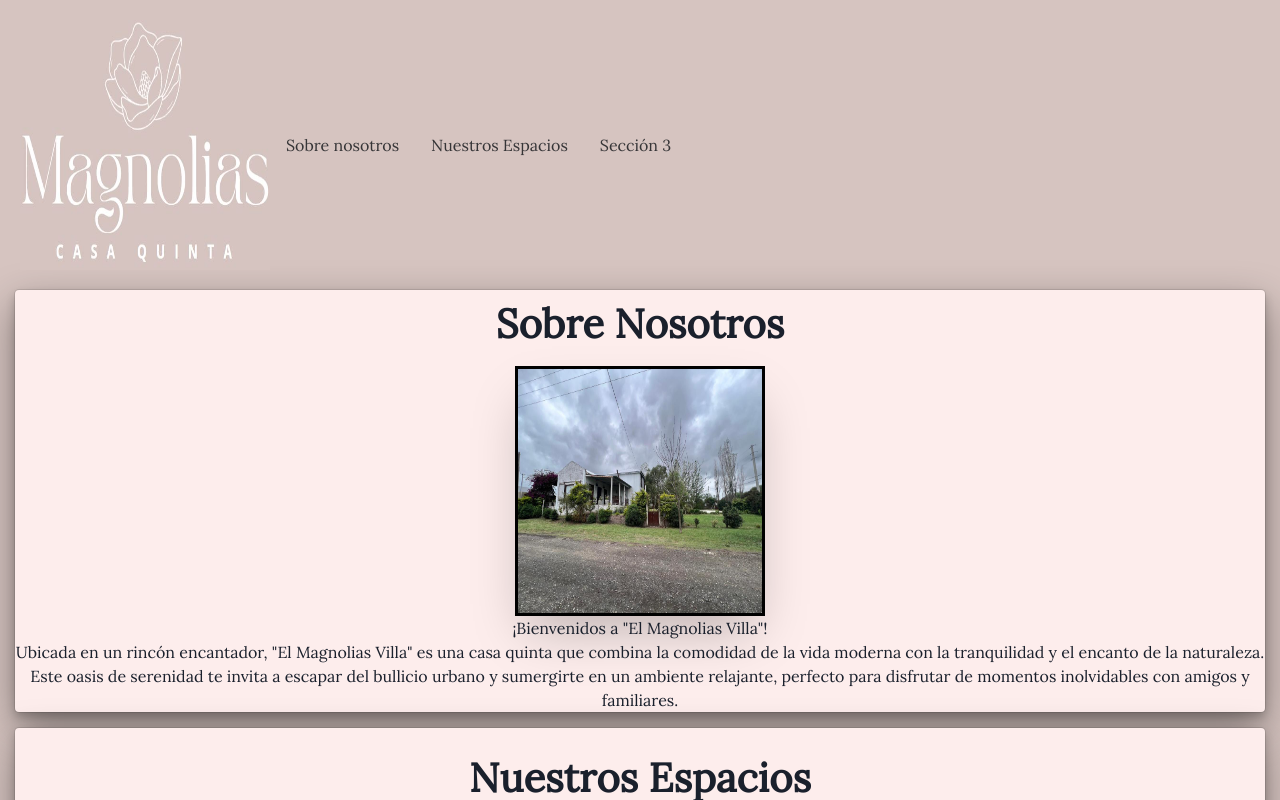
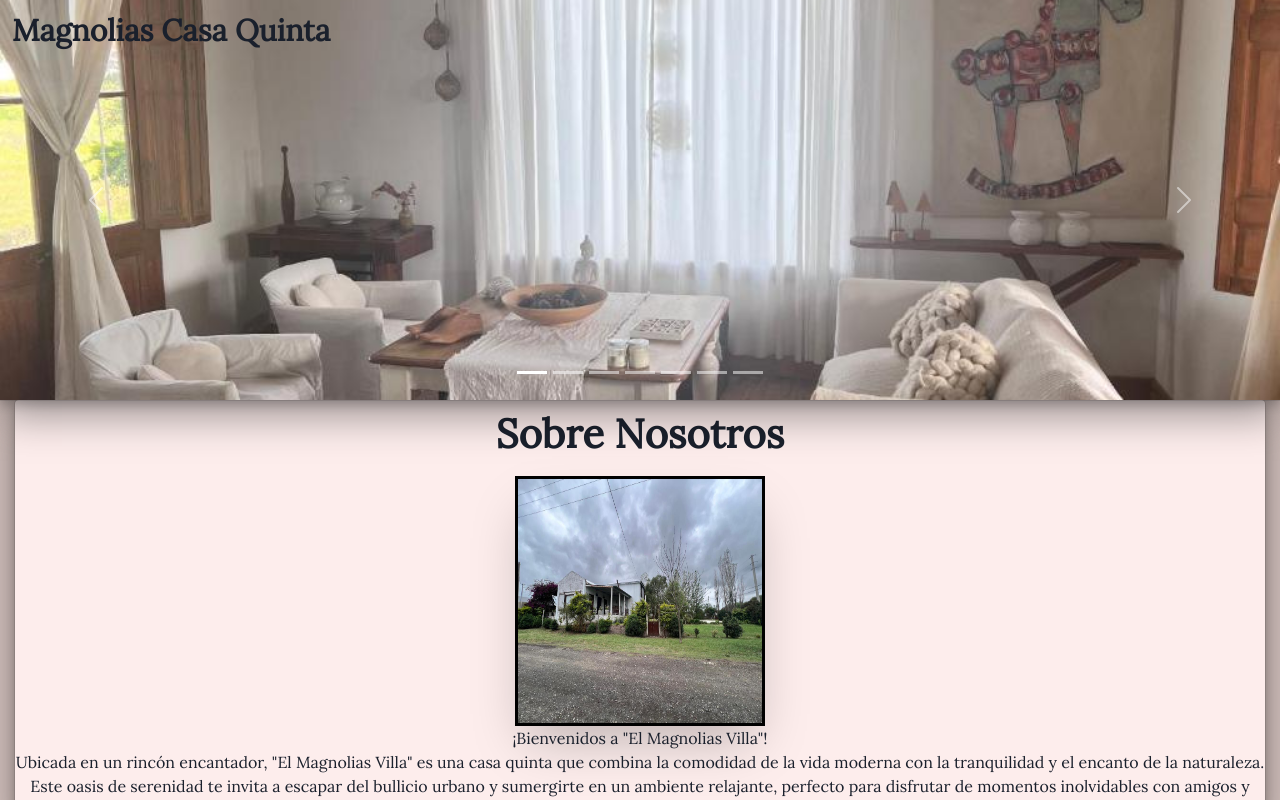
Before and after one commit to Laria-Mateo/Magnolias-CasaQuinta-Project, a React (Vite) app: page / in a window 1280 px wide. Shown: the top 800 px of the page. Built offline with nearby package versions, Linux system fonts and the light colour scheme.

Commit message:
cambios importantes en el header

```diff
--- a/src/App.jsx
+++ b/src/App.jsx
@@ -1,10 +1,11 @@
-import * as React from 'react'
+import React, { useState, useEffect } from 'react';
 
 
-import { ChakraProvider } from '@chakra-ui/react'
+import { ChakraProvider, Box, Spacer } from '@chakra-ui/react'
 import Menu from './components/menu/menu';
 import Secciones from './components/menu/secciones/secciones';
 import Header from './components/Header/header';
+import PostHeader from './components/postHeader/postHeader';
 
 
 
@@ -12,9 +13,12 @@ function App() {
 
   return (
     <ChakraProvider>
+
       <Header/>
+    <PostHeader/>
 
-      <Secciones />
+        <Secciones />
+
 
     </ChakraProvider>
   )
--- a/src/components/Header/header.jsx
+++ b/src/components/Header/header.jsx
@@ -1,20 +1,43 @@
-import { Box, Flex, Image } from '@chakra-ui/react';
-import Menu from '../menu/menu';
-import Logo from './Logo.jpg';
+import React, { useState, useEffect } from 'react';
+import { Box, Heading } from '@chakra-ui/react';
+import 'bootstrap/dist/css/bootstrap.min.css';
 
-function Header() {
+const Header = () => {
+  const [isScrolled, setIsScrolled] = useState(false);
+
+  useEffect(() => {
+    const handleScroll = () => {
+      const scrollPosition = window.scrollY;
+      // Cambia el estado de isScrolled basado en la posición del scroll
+      setIsScrolled(scrollPosition > 0);
+    };
+
+    // Agrega el listener para el evento de scroll
+    window.addEventListener('scroll', handleScroll);
+
+    // Limpia el listener cuando el componente se desmonta
+    return () => {
+      window.removeEventListener('scroll', handleScroll);
+    };
+  }, []);
+
   return (
-    <Box bg="#D6C4C0" p={5} color="rgb(54,53,55)">
-      <Flex
-        direction={['column', 'row']}
-        align="center"
-        justify={['center', 'flex-start']}
-      >
-        <Image src={Logo} alt='' boxSize={['200px', '250px']} maxW="100%"  />
-        <Menu />
-      </Flex>
+    <Box
+      as="header"
+      pos="fixed"
+      top="0"
+      left="0"
+      right="0"
+      zIndex="999"
+      bgColor={isScrolled ? 'white' : 'transparent'}
+      borderBottom={isScrolled ? '1px solid #ddd' : 'none'}
+      p="3"
+      transition="background-color 0.3s, border-bottom 0.3s"
+      boxShadow={isScrolled ? '0 0 10px rgba(0, 0, 0, 0.1)' : 'none'}
+    >
+      <Heading size="lg">Magnolias Casa Quinta</Heading>
     </Box>
   );
-}
+};
 
 export default Header;
--- a/src/components/menu/menu.jsx
+++ b/src/components/menu/menu.jsx
@@ -42,19 +42,17 @@ const Menu = () => {
     <>
     <VStack align="center">
       <Box display={{ base: 'block', md: 'none' }}>
-          <Button onClick={toggleMenu} bg="#D6C4C0" mt={'15px'}>
-            Menú
-          </Button>
+
       </Box>
       <Box display={{ base: 'none', md: 'block' }}>
         <Flex>
-            <Box m={4} cursor="pointer" onClick={() => handleItemClick("seccion1")}>
+          <Box m={4} cursor="pointer" onClick={() => handleItemClick("seccion1")} color="white">
             Sobre nosotros
           </Box>
-            <Box m={4} cursor="pointer" onClick={() => handleItemClick("seccion2")}>
+          <Box m={4} cursor="pointer" onClick={() => handleItemClick("seccion2")} color="white">
             Nuestros Espacios
           </Box>
-            <Box m={4} cursor="pointer" onClick={() => handleItemClick("seccion3")}>
+          <Box m={4} cursor="pointer" onClick={() => handleItemClick("seccion3")} color="white">
             Sección 3
           </Box>
         </Flex>
@@ -66,13 +64,13 @@ const Menu = () => {
           align={{ base: 'flex-start', md: 'center' }}
           mt={{ base: 4, md: 0 }}
         >
-            <Box m={4} cursor="pointer" onClick={() => handleItemClick("seccion1")}>
+          <Box m={4} cursor="pointer" onClick={() => handleItemClick("seccion1")} color="white">
             Sobre nosotros
           </Box>
-            <Box m={4} cursor="pointer" onClick={() => handleItemClick("seccion2")}>
+          <Box m={4} cursor="pointer" onClick={() => handleItemClick("seccion2")} color="white">
             Nuestros Espacios
           </Box>
-            <Box m={4} cursor="pointer" onClick={() => handleItemClick("seccion3")}>
+          <Box m={4} cursor="pointer" onClick={() => handleItemClick("seccion3")} color="white">
             Sección 3
           </Box>
         </Flex>
--- /dev/null
+++ b/src/components/postHeader/postHeader.jsx
@@ -0,0 +1,61 @@
+import React from 'react';
+import 'bootstrap/dist/css/bootstrap.min.css';
+import 'bootstrap/dist/js/bootstrap.bundle.min';
+
+import i1 from '../menu/secciones/casaFotos/1.jpg';
+import i2 from '../menu/secciones/casaFotos/2.jpg';
+import i3 from '../menu/secciones/casaFotos/3.jpg';
+import i4 from '../menu/secciones/casaFotos/4.jpg';
+import i5 from '../menu/secciones/casaFotos/5.jpg';
+import i6 from '../menu/secciones/casaFotos/6.jpg';
+import { Box, Image } from '@chakra-ui/react';
+
+
+const PostHeader = () => {
+  return (
+
+    <Box id="carouselExampleIndicators" className="carousel slide" data-bs-ride="carousel" boxShadow="dark-lg"  >
+    <div className="carousel-indicators">
+      <button type="button" data-bs-target="#carouselExampleIndicators" data-bs-slide-to="0" className="active" aria-current="true" aria-label="Slide 1"></button>
+      <button type="button" data-bs-target="#carouselExampleIndicators" data-bs-slide-to="1" aria-label="Slide 2"></button>
+      <button type="button" data-bs-target="#carouselExampleIndicators" data-bs-slide-to="2" aria-label="Slide 3"></button>
+      <button type="button" data-bs-target="#carouselExampleIndicators" data-bs-slide-to="3" aria-label="Slide 4"></button>
+      <button type="button" data-bs-target="#carouselExampleIndicators" data-bs-slide-to="4" aria-label="Slide 5"></button>
+      <button type="button" data-bs-target="#carouselExampleIndicators" data-bs-slide-to="5" aria-label="Slide 6"></button>
+      <button type="button" data-bs-target="#carouselExampleIndicators" data-bs-slide-to="6" aria-label="Slide 7"></button>
+
+    </div>
+    <div className="carousel-inner" >
+      <div className="carousel-item active">
+        <Image src={i1} className="d-block w-100" alt="Espacio 1" style={{ height: '400px', objectFit: 'cover' }} />
+      </div>
+      <div className="carousel-item">
+        <Image src={i2} className="d-block w-100" alt="Espacio 2" style={{ height: '400px', objectFit: 'cover' }} />
+      </div>
+      <div className="carousel-item">
+        <Image src={i3} className="d-block w-100" alt="Espacio 3" style={{ height: '400px', objectFit: 'cover' }} />
+      </div>
+      <div className="carousel-item">
+        <Image src={i4} className="d-block w-100" alt="Espacio 4" style={{ height: '400px', objectFit: 'cover' }} />
+      </div>
+      <div className="carousel-item">
+        <Image src={i5} className="d-block w-100" alt="Espacio 5" style={{ height: '400px', objectFit: 'cover' }} />
+      </div>
+      <div className="carousel-item">
+        <Image src={i6} className="d-block w-100" alt="Espacio 6" style={{ height: '400px', objectFit: 'cover' }} />
+      </div>
+
+    </div>
+    <button className="carousel-control-prev" type="button" data-bs-target="#carouselExampleIndicators" data-bs-slide="prev">
+      <span className="carousel-control-prev-icon" aria-hidden="true"></span>
+      <span className="visually-hidden">Previous</span>
+    </button>
+    <button className="carousel-control-next" type="button" data-bs-target="#carouselExampleIndicators" data-bs-slide="next">
+      <span className="carousel-control-next-icon" aria-hidden="true"></span>
+      <span className="visually-hidden">Next</span>
+    </button>
+  </Box>
+  );
+};
+
+export default PostHeader;
```
Also changed, not shown: src/components/menu/secciones/secciones.jsx (line endings or trailing spaces). Lines whose indentation alone changed are shown as unchanged.
